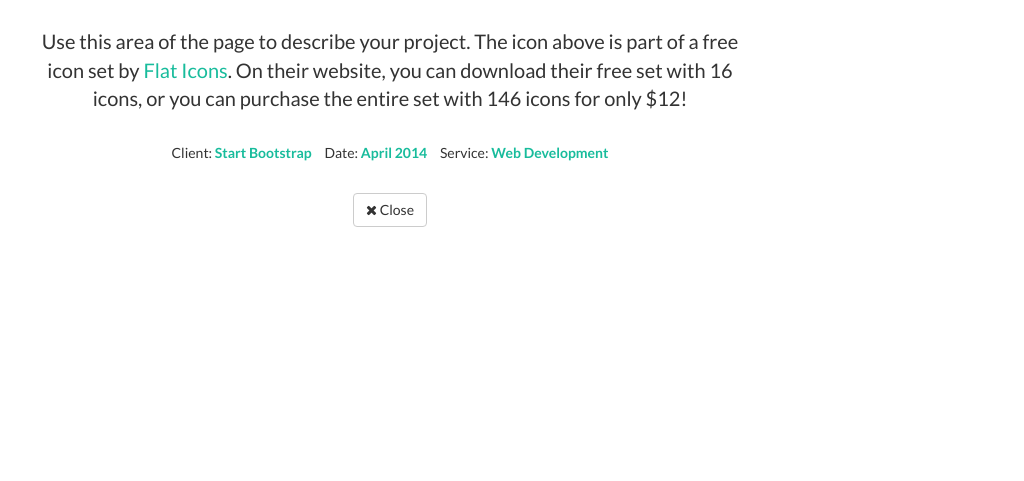
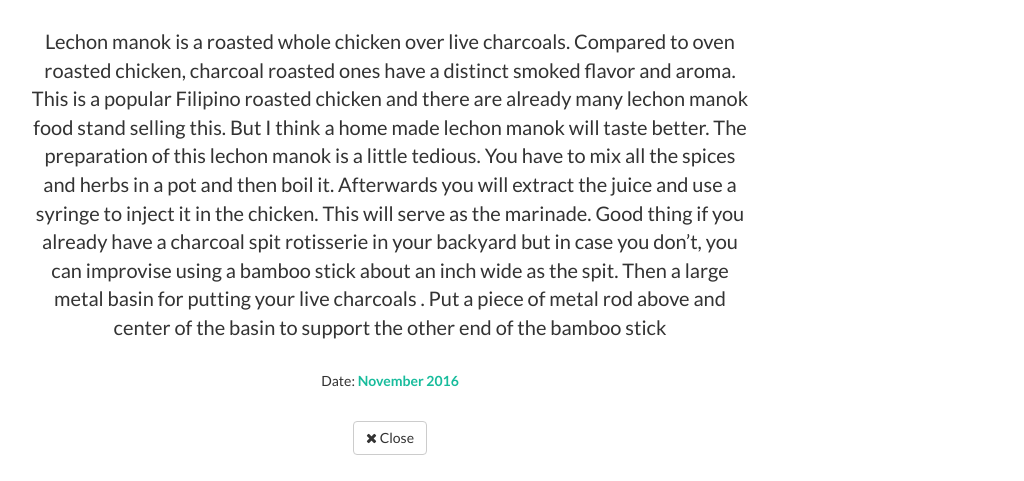
Before and after one commit to nathanielestrada/Foods, a website: page index.html in a window 1280 px wide. Both pictures are taken after a click on the link 250 px from the left and 1108 px from the top of the page. Shown: the part 932-1413 px from the top of the page, without its empty margins (250-1274 px from the left). Drawn offline with nearby package versions, Linux system fonts and the light colour scheme; files that its build step writes are made by us from their sources.

Commit message:
Update index.html

```diff
--- a/index.html
+++ b/index.html
@@ -39,7 +39,6 @@
             <!-- Brand and toggle get grouped for better mobile display -->
             <div class="navbar-header page-scroll">
                 <button type="button" class="navbar-toggle" data-toggle="collapse" data-target="#bs-example-navbar-collapse-1">
-                    <span class="sr-only">Toggle navigation</span> Menu <i class="fa fa-bars"></i>
                 </button>
             </div>
 
@@ -190,20 +189,24 @@
                             <h2>Project Title</h2>
                             <hr class="star-primary">
                             <img src="ma1.jpg" "ma2.jpg" "ma3.jpg" class="img-responsive img-centered" alt="">
-                            <p>Use this area of the page to describe your project. The icon above is part of a free icon set by <a href="https://sellfy.com/p/8Q9P/jV3VZ/">Flat Icons</a>. On their website, you can download their free set with 16 icons, or you can purchase the entire set with 146 icons for only $12!</p>
+                            <p>Lechon manok is a roasted whole chicken over live charcoals. Compared to oven roasted chicken,
+                                charcoal roasted ones have a distinct smoked flavor and aroma.
+                                This is a popular Filipino roasted chicken and there are already many lechon manok food stand selling this.
+                                But I think a home made lechon manok will taste better.
+                                The preparation of this lechon manok is a little tedious.
+                                You have to mix all the spices and herbs in a pot and then boil it.
+                                Afterwards you will extract the juice and use a syringe to inject it in the chicken.
+                                This will serve as the marinade.
+                                Good thing if you already have a charcoal spit rotisserie in your backyard but in case you don’t,
+                                you can improvise using a bamboo stick about an inch wide as the spit. Then a large metal basin for putting your live charcoals
+                                . Put a piece of metal rod above and center of the basin to support the other end of the bamboo stick </p>
                             <ul class="list-inline item-details">
-                                <li>Client:
-                                    <strong><a href="http://startbootstrap.com">Start Bootstrap</a>
+
+                                <li>Date:
+                                    <strong><a href="http://startbootstrap.com">November 2016</a>
                                     </strong>
                                 </li>
-                                <li>Date:
-                                    <strong><a href="http://startbootstrap.com">April 2014</a>
-                                    </strong>
-                                </li>
-                                <li>Service:
-                                    <strong><a href="http://startbootstrap.com">Web Development</a>
-                                    </strong>
-                                </li>
+
                             </ul>
                             <button type="button" class="btn btn-default" data-dismiss="modal"><i class="fa fa-times"></i> Close</button>
                         </div>
@@ -227,7 +230,7 @@
                             <h2>Project Title</h2>
                             <hr class="star-primary">
                             <img src="st1.jpg" "st2.jpg" "st3.jpg" "st4.jpg" "st5.jpg" class="img-responsive img-centered" alt="">
-                            <p>Use this area of the page to describe your project. The icon above is part of a free icon set by <a href="https://sellfy.com/p/8Q9P/jV3VZ/">Flat Icons</a>. On their website, you can download their free set with 16 icons, or you can purchase the entire set with 146 icons for only $12!</p>
+                            <p></p>
                             <ul class="list-inline item-details">
                                 <li>Client:
                                     <strong><a href="http://startbootstrap.com">Start Bootstrap</a>
@@ -264,7 +267,7 @@
                             <h2>Project Title</h2>
                             <hr class="star-primary">
                             <img src="dessert1.jpg" "dessert1.jpg" "dessert2.jpg" "dessert3.jpg" "dessert4.jpg" "dessert5.jpg" class="img-responsive img-centered" alt="">
-                            <p>Use this area of the page to describe your project. The icon above is part of a free icon set by <a href="https://sellfy.com/p/8Q9P/jV3VZ/">Flat Icons</a>. On their website, you can download their free set with 16 icons, or you can purchase the entire set with 146 icons for only $12!</p>
+                            <p></p>
                             <ul class="list-inline item-details">
                                 <li>Client:
                                     <strong><a href="http://startbootstrap.com">Start Bootstrap</a>
```
